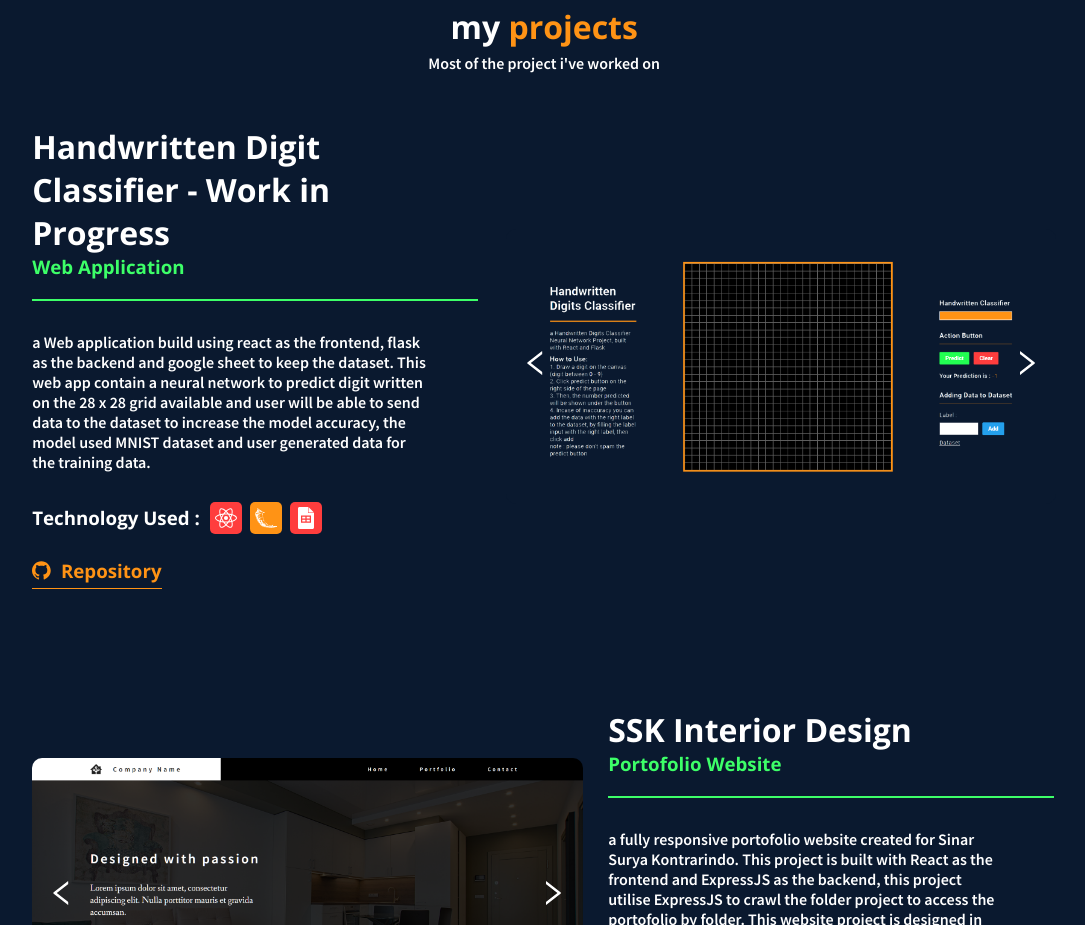
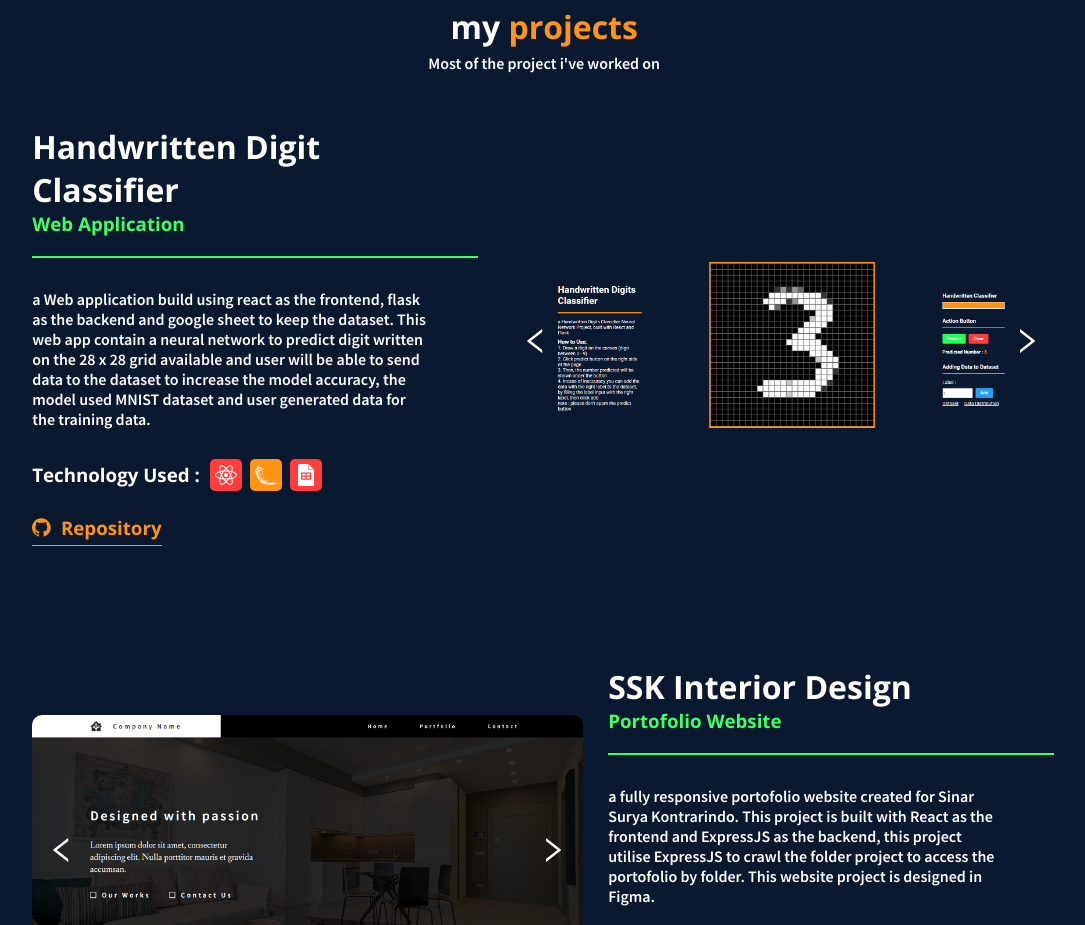
Before and after one commit to FelixFern/felixfern.github.io, a React (Create React App) app: page / in a window 1280 px wide. Shown: the part 900-1825 px from the top of the page, without its empty margins (115-1200 px from the left). Built offline with nearby package versions, Linux system fonts and the light colour scheme.

Commit message:
update image and project titile

```diff
--- a/src/App.jsx
+++ b/src/App.jsx
@@ -73,7 +73,7 @@
                                 </div>
                                 <div className='featured-projects'>
                                     <FeaturedProject
-                                        title="Handwritten Digit Classifier - Work in Progress"
+                                        title="Handwritten Digit Classifier"
                                         subtitle="Web Application"
                                         desc="a Web application build using react as the frontend, flask as the backend and google sheet to keep the dataset. This web app contain a neural network to predict digit written on the 28 x 28 grid available and user will be able to send data to the dataset to increase the model accuracy, the model used MNIST dataset and user generated data for the training data."
                                         stacks={['React', 'Flask', 'GSheets']}
```
Also changed, not shown: public/img/projects/handwritten/handwritten-1.png, public/img/projects/handwritten/handwritten-2.png.
